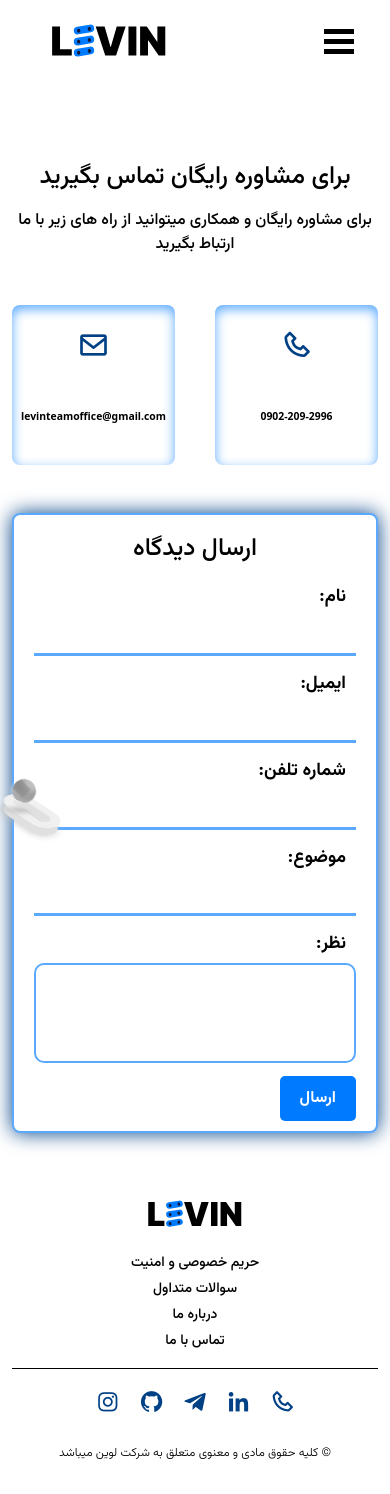
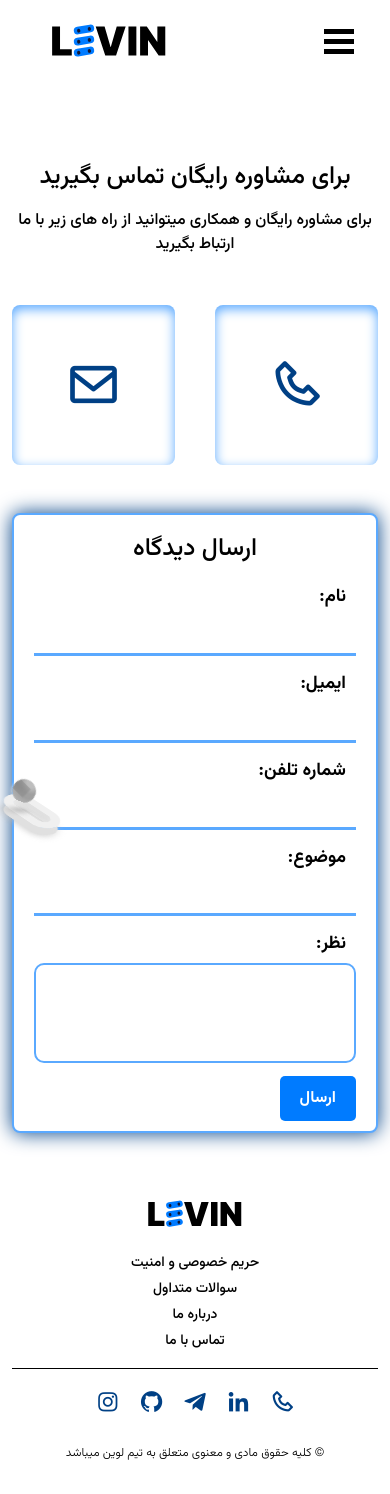
Before and after one commit to LevinTeam/Levin-Portfolio, a React (Create React App) app: page /ContactUs in a window 390 px wide. Built offline with nearby package versions, Linux system fonts and the light colour scheme.

Commit message:
2025 update

```diff
--- a/src/Components/Footer/Footer.js
+++ b/src/Components/Footer/Footer.js
@@ -64,7 +64,7 @@ export default function Footer() {
                 </div>
             </div>
             <div className="footer-container__footer">
-                    <p>&copy; کلیه حقوق مادی و معنوی متعلق به شرکت لوین میباشد </p>
+                    <p>&copy; کلیه حقوق مادی و معنوی متعلق به تیم لوین میباشد </p>
                 <div className="icons-footer">
                     <ul>
                         {icons.map(icon => (
--- a/src/pages/AboutUs/AboutUs.js
+++ b/src/pages/AboutUs/AboutUs.js
@@ -9,7 +9,7 @@ const AboutUs = () => {
 
         const CEO = [
             {id: 1 , name:'Shervin Fatahi' , profile:'/Images/Profile/Valtor.jpg' , job: 'FRONT' , about: 'من شروین فتاحی هستم و در حوزه توسعه فرانت‌اند فعالیت می‌کنم. با زبان‌های HTML، CSS و JavaScript (Vanilla) آشنا هستم و از فریم‌ورک React برای ساخت رابط‌های کاربری استفاده می‌کنم. همچنین با کتابخانه‌هایی مانند Sass و Bootstrap کار می‌کنم تا وبسایت‌ها را به صورت واکنش‌گرا و زیبا پیاده‌سازی کنم. طراحی‌های خودم را با Figma انجام می‌دهم و سعی می‌کنم بهترین تجربه کاربری را برای مخاطبان فراهم کنم.' , portfolio: 'https://github.com/Valtor6978' },
-            {id: 2 , name:'Pouya Alijany' , profile:'/Images/Profile/Ggbot.jpg' , job: 'SEO' , about: 'من پویا علیجانی هستم، در حوزه سئو و توسعه فرانت‌اند فعالیت دارم. با JavaScript (Vanilla) و فریم‌ورک React پروژه‌های وب را توسعه می‌دهم و تمرکزم روی بهینه‌سازی وبسایت‌ها برای موتورهای جستجو (SEO) است. سعی می‌کنم با بهبود محتوا و ساختار سایت، ترافیک ارگانیک را افزایش دهم و وبسایت‌ها را به رتبه‌های بالاتری در نتایج جستجو برسانم.' , portfolio: 'https://github.com/GgbotJr' },
+            // {id: 2 , name:'Pouya Alijany' , profile:'/Images/Profile/Ggbot.jpg' , job: 'SEO' , about: 'من پویا علیجانی هستم، در حوزه سئو و توسعه فرانت‌اند فعالیت دارم. با JavaScript (Vanilla) و فریم‌ورک React پروژه‌های وب را توسعه می‌دهم و تمرکزم روی بهینه‌سازی وبسایت‌ها برای موتورهای جستجو (SEO) است. سعی می‌کنم با بهبود محتوا و ساختار سایت، ترافیک ارگانیک را افزایش دهم و وبسایت‌ها را به رتبه‌های بالاتری در نتایج جستجو برسانم.' , portfolio: 'https://github.com/GgbotJr' },
             {id: 3 , name:'Arman Mohebrad' , profile:'/Images/Profile/BigAdler.jfif' , job: 'BACK' , about: 'من آرمان محب‌راد هستم و به عنوان توسعه‌دهنده بک‌اند فعالیت می‌کنم. با فریم‌ورک‌های Django و Node.js سیستم‌های سروری را طراحی و پیاده‌سازی می‌کنم. همچنین در کار با دیتابیس‌های مختلف مثل MongoDB و MySQL مهارت دارم. به امنیت وبسایت‌ها اهمیت زیادی می‌دهم و با پیاده‌سازی مکانیزم‌های امنیتی، سعی می‌کنم از داده‌ها و اطلاعات کاربران به خوبی محافظت کنم.' , portfolio: 'https://github.com/BiG-ADLER' },
         ]
 
--- a/src/pages/ContactUs/ContactUs.css
+++ b/src/pages/ContactUs/ContactUs.css
@@ -83,6 +83,15 @@
     color: var(--text);
     display: block;
     font-weight: 600;
+}
+
+@media (max-width: 768px) {
+    .contactus-box a {
+        display: none;
+    }
+    .contactus-box i {
+        font-size: 3.5rem;
+    }
 }
 
 
```
